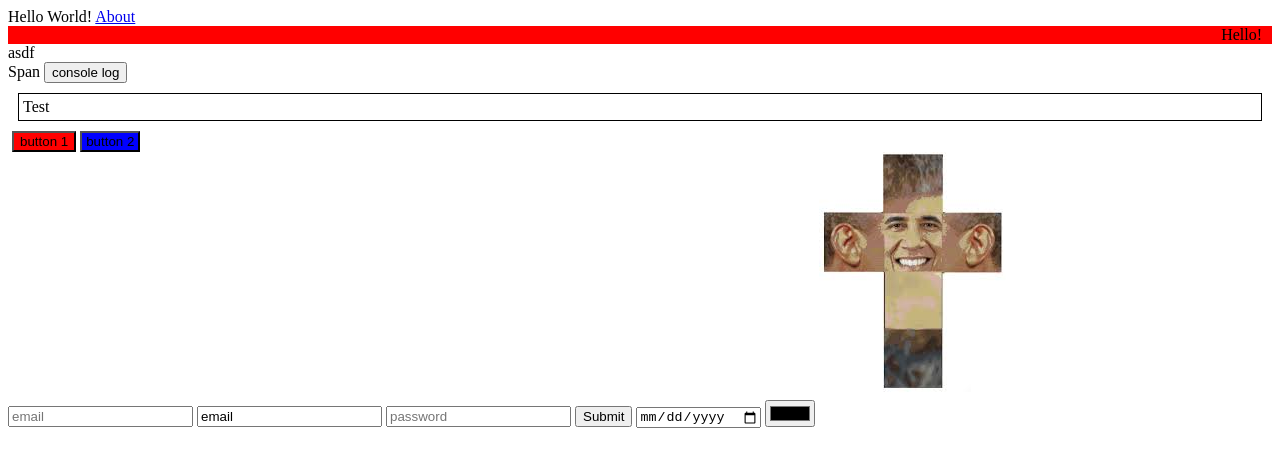
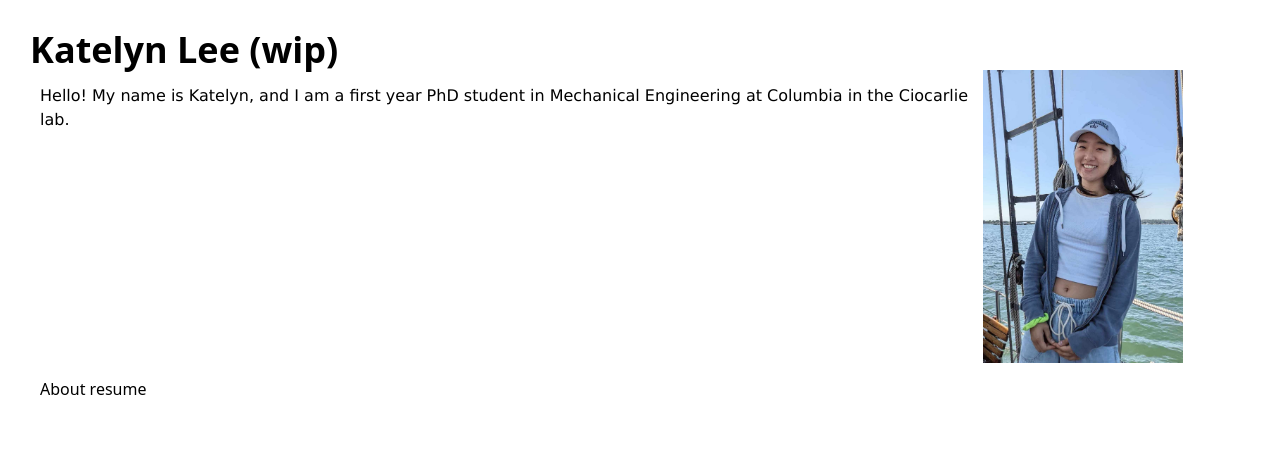
Before and after one commit to katelynlee/katelynlee.github.io, a plain HTML site: page index.html in a window 1280 px wide. Drawn offline with nearby package versions, Linux system fonts and the light colour scheme.

Commit message:
rough draft

```diff
--- a/index.html
+++ b/index.html
@@ -1,10 +1,18 @@
-<script>
-  let email = "";
+<!DOCTYPE html>
+<html>
+  <head>
+    <meta charset="UTF-8" />
+    <meta name="viewport" content="width=device-width, initial-scale=1.0" />
 
-  const onClick = () => {
-    console.log("Hello!");
-  };
-</script>
+    <script src="https://cdn.tailwindcss.com"></script>
+
+    <div
+      class="text-4xl font-bold"
+      style="text-align: left; padding-left: 30px; padding-top: 30px"
+    >
+      Katelyn Lee (wip)
+    </div>
+  </head>
 
   <style>
     .red-background {
@@ -12,41 +20,19 @@
     }
   </style>
 
-<body>
-  Hello World!
-
-  <a href="about.html">About</a>
-
-  <div class="red-background" style="text-align: right; padding-right: 10px">
-    Hello!
+  <main>
+    <div style="display: flex">
+      <p style="margin: 10px; padding: 4px; padding-left: 30px; font-family: verdana">
+        Hello! My name is Katelyn, and I am a first year PhD student in
+        Mechanical Engineering at Columbia in the Ciocarlie lab. </p>
+      <img src="./me.jpg" width="200" height="250" align="right" />
+      <span style="text-align: right; width: 100px;"> </span>
     </div>
 
-  <div>
-    <div>
-      <div>asdf</div>
-    </div>
+    <div style="margin: 10px; padding: 4px; padding-left: 30px">
+      <a href="about.html" >About</a>
+      <a href="./resume.pdf" download>resume</a>
     </div>
 
-  <span style="text-align: right">Span</span>
-
-  <button onclick="onClick()">console log</button>
-
-  <div style="margin: 10px; padding: 4px; border: 1px solid black">Test</div>
-
-  <div style="display: flex">
-    <button style="margin: 0 4px; background: red">button 1</button
-    ><button style="padding: 0 4px; background: blue">button 2</button>
-  </div>
-
-  <input placeholder="email" onchange="(e) => email = e.target.value" />
-  <input placeholder="email" value="email" />
-
-  <input placeholder="password" type="password" />
-  <button>Submit</button>
-
-  <input type="date" />
-
-  <input type="color" />
-
-  <img src="./barackube.png" />
-</body>
+  <main>
+</html>
```
Also changed, not shown: tailwind.config.js (added, +8 -0 lines), barackube.png (deleted), me.jpg (added), 2 other files. Lines whose indentation alone changed are shown as unchanged.
